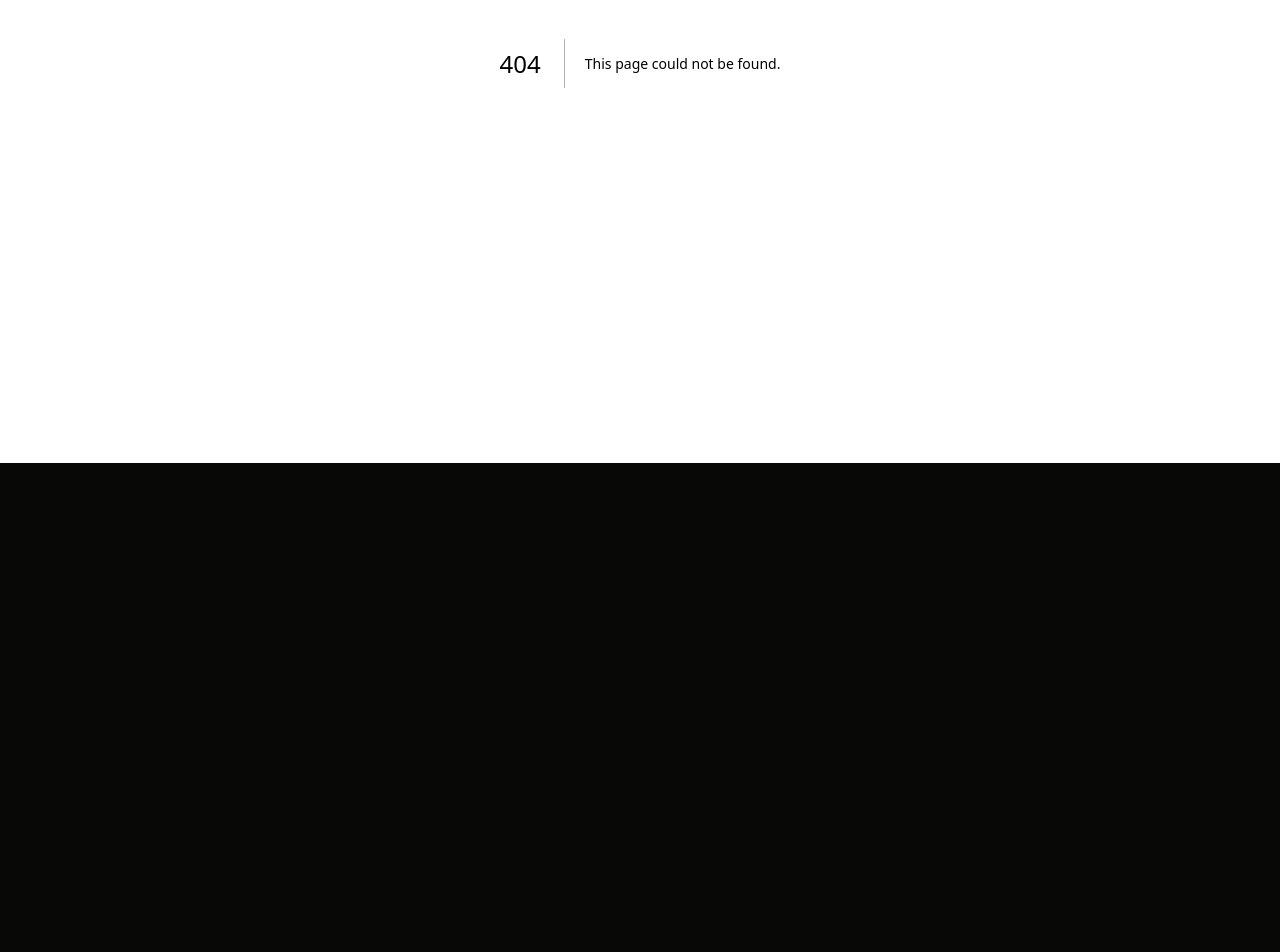
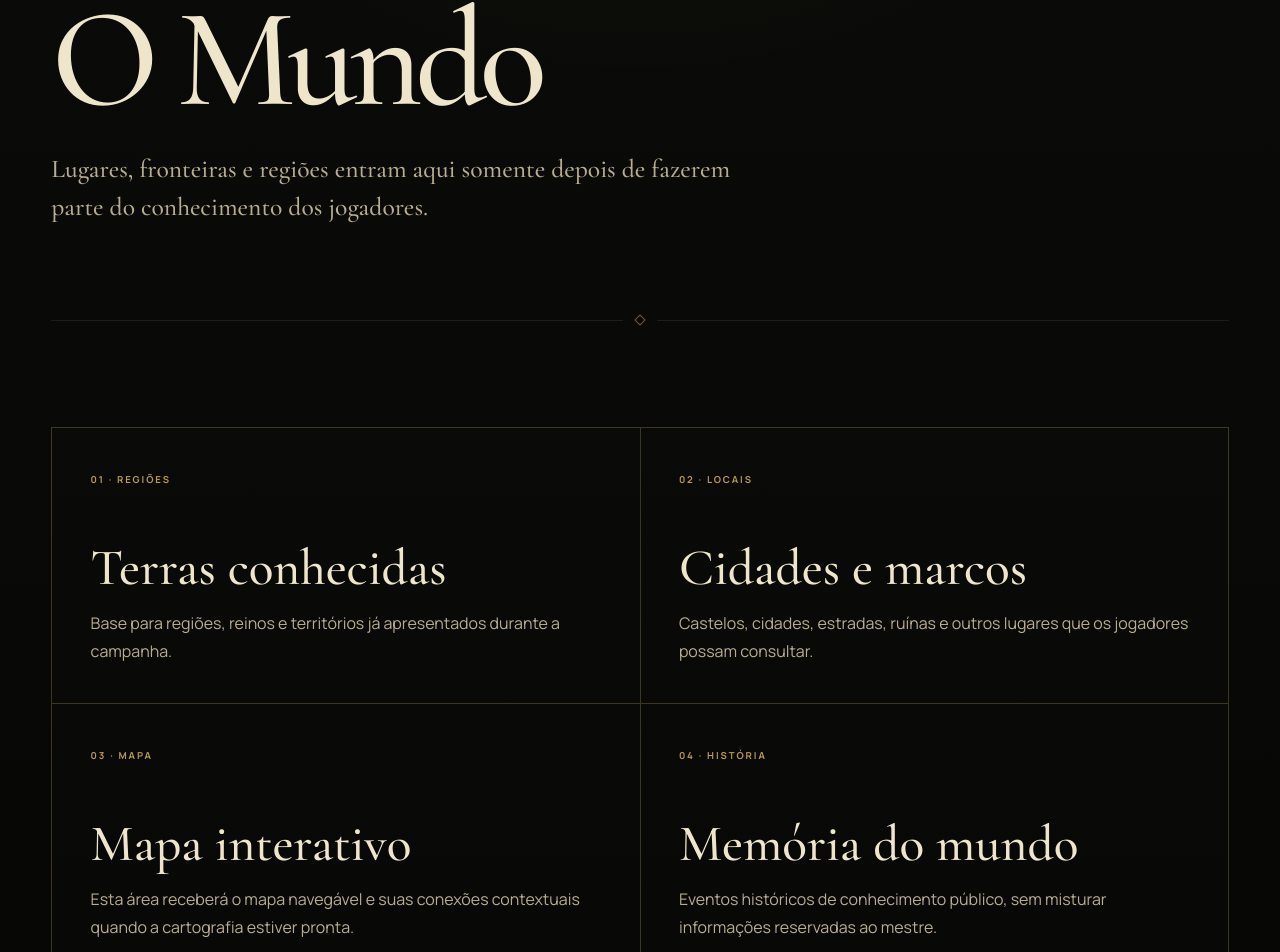
Before and after one commit to krrozino/injorn-web, a Next.js app: page /mundo in a window 1280 px wide. Before the commit this address had no page. Shown: the part 337-1289 px from the top of the page. Before the commit the page ends 800 px from the top, so only its background shows below. Built offline with nearby package versions, Linux system fonts and the light colour scheme.

Commit message:
feat: add public world page

```diff
--- /dev/null
+++ b/src/app/mundo/page.tsx
@@ -0,0 +1,39 @@
+import type { Metadata } from "next";
+import { PublicPage } from "@/components/PublicPage";
+
+export const metadata: Metadata = {
+  title: "Mundo",
+};
+
+export default function MundoPage() {
+  return (
+    <PublicPage
+      eyebrow="Atlas de Injorn"
+      title="O Mundo"
+      intro="Lugares, fronteiras e regiões entram aqui somente depois de fazerem parte do conhecimento dos jogadores."
+    >
+      <div className="content-grid">
+        <article className="content-card">
+          <span className="content-card__index">01 · REGIÕES</span>
+          <h2>Terras conhecidas</h2>
+          <p>Base para regiões, reinos e territórios já apresentados durante a campanha.</p>
+        </article>
+        <article className="content-card">
+          <span className="content-card__index">02 · LOCAIS</span>
+          <h2>Cidades e marcos</h2>
+          <p>Castelos, cidades, estradas, ruínas e outros lugares que os jogadores possam consultar.</p>
+        </article>
+        <article className="content-card">
+          <span className="content-card__index">03 · MAPA</span>
+          <h2>Mapa interativo</h2>
+          <p>Esta área receberá o mapa navegável e suas conexões contextuais quando a cartografia estiver pronta.</p>
+        </article>
+        <article className="content-card">
+          <span className="content-card__index">04 · HISTÓRIA</span>
+          <h2>Memória do mundo</h2>
+          <p>Eventos históricos de conhecimento público, sem misturar informações reservadas ao mestre.</p>
+        </article>
+      </div>
+    </PublicPage>
+  );
+}
```
